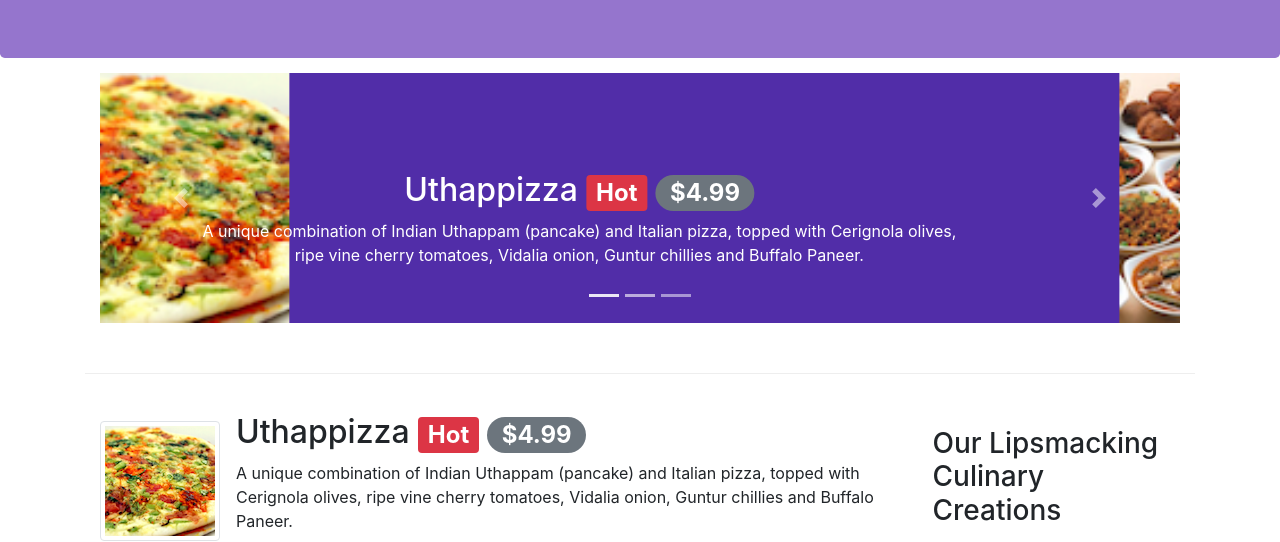
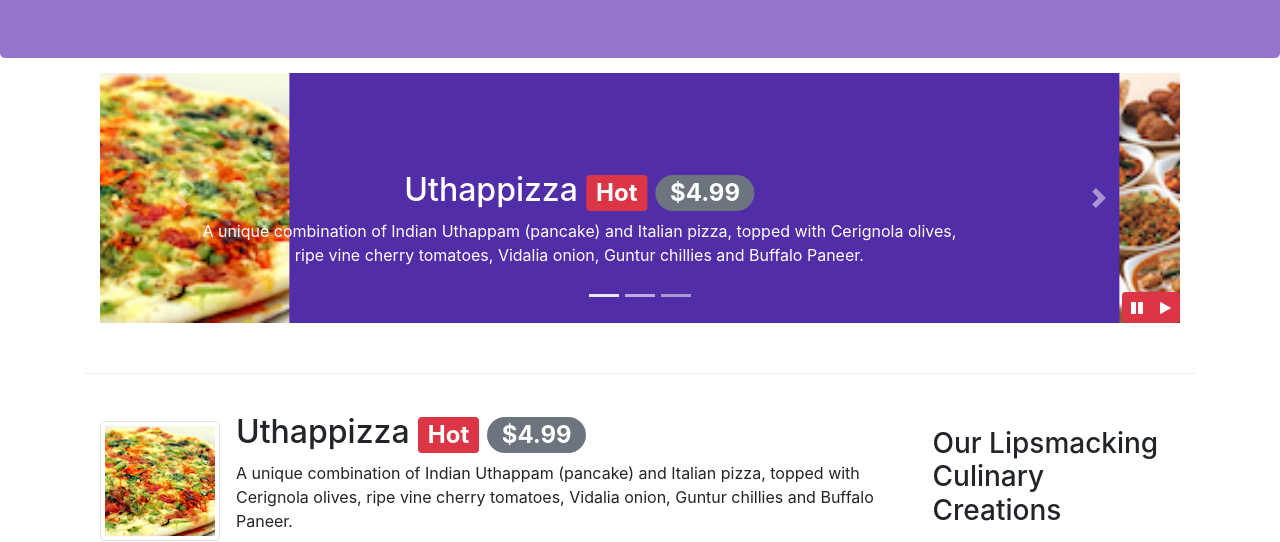
Before and after one commit to htkz/bootstrap-practice, a website: page index.html in a window 1280 px wide. Shown: the part 282-824 px from the top of the page. Drawn offline with nearby package versions, Linux system fonts and the light colour scheme.

Commit message:
Added control for carousel

```diff
--- a/css/styles.css
+++ b/css/styles.css
@@ -59,3 +59,10 @@
     left: 0;
     min-height: 250px;
 }
+
+#carouselButtons {
+    right: 0px;
+    bottom: 0px;
+    position: absolute;
+    z-index: 1;
+}
--- a/index.html
+++ b/index.html
@@ -221,6 +221,14 @@
                         <span class="carousel-control-next-icon" aria-hidden="true"></span>
                         <span class="sr-only">Next</span>
                     </a>
+                    <div class="btn-group" id="carouselButtons">
+                        <button class="btn btn-danger btn-sm" id="carousel-pause">
+                            <span class="fa fa-pause"></span>
+                        </button>
+                        <button class="btn btn-danger btn-sm" id="carousel-play">
+                            <span class="fa fa-play"></span>
+                        </button>
+                    </div>
                 </div>
             </div>
         </div>
@@ -330,6 +338,17 @@
     <script src="node_modules/jquery/dist/jquery.slim.min.js"></script>
     <script src="node_modules/popper.js/dist/umd/popper.min.js"></script>
     <script src="node_modules/bootstrap/dist/js/bootstrap.min.js"></script>
+    <script>
+        $(document).ready(() => {
+            $('#mycarousel').carousel({ interval: 2000 });
+            $('#carousel-pause').click(() => {
+                $('#mycarousel').carousel('pause');
+            });
+            $('#carousel-play').click(() => {
+                $('#mycarousel').carousel('cycle');
+            });
+        });
+    </script>
 </body>
 
 
```
